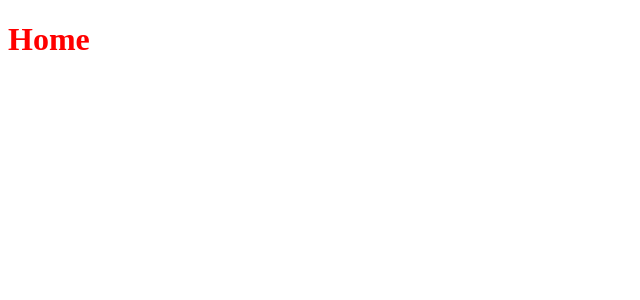
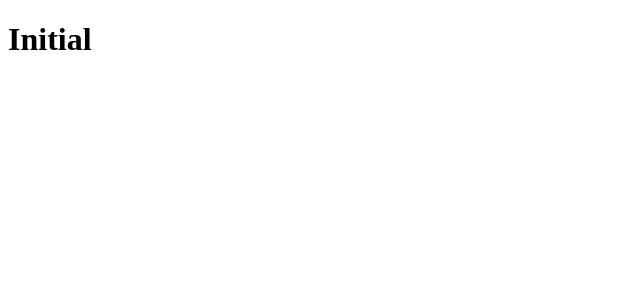
Before and after one commit to MardouSilva/my-alpha-profiler, a React (Create React App) app: page / in a window 1280 px wide. Shown: the top 300 px of the page, without its empty margins (0-640 px from the left). Built offline with nearby package versions, Linux system fonts and the light colour scheme.

Commit message:
pastas de componentes adicionadas

```diff
--- /dev/null
+++ b/src/pages/Initial/index.jsx
@@ -0,0 +1,5 @@
+import "./styles.css"
+
+export const Initial = () => {
+  return <h1 id="initialTitle">Initial</h1>;
+};
--- /dev/null
+++ b/src/pages/Initial/styles.css
@@ -0,0 +1,3 @@
+#homeTitle{
+  color: black
+}
--- a/src/routes/routes.jsx
+++ b/src/routes/routes.jsx
@@ -2,13 +2,15 @@ import { Routes, Route } from "react-router-dom";
 
 import { Profile } from "../pages/EditProfile"
 import { Home } from "../pages/Home"
+import { Initial } from "../pages/Initial";
 import { SignIn } from "../pages/SignIn";
 import { SignUp } from "../pages/SignUp";
 
 export const Router = () => {
   return (
     <Routes>
-      <Route path="/" element={<Home />} />
+      <Route path="/" element={<Initial />} />
+      <Route path="/home" element={<Home />} />
       <Route path="/signin" element={<SignIn />} />
       <Route path="/signup" element={<SignUp />} />
       <Route path="/editprofile" element={<Profile />} />
```
Also changed, not shown: src/assets/images/nasaplanetaterra01.webp (added), src/components/Button/index.jsx (added), src/components/Button/styles.css (added), src/components/Header/index.jsx (added), src/components/Header/styles.css (added), src/components/Input/index.jsx (added), src/components/Input/styles.css (added).
